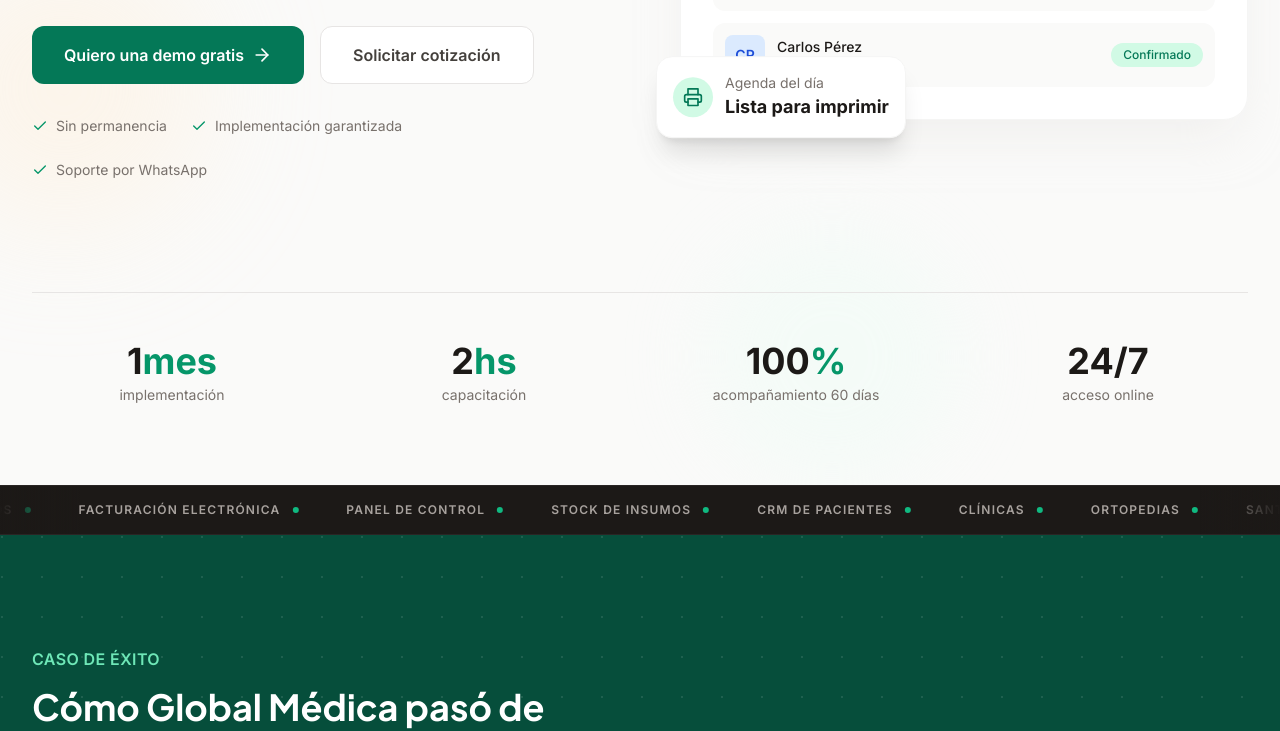
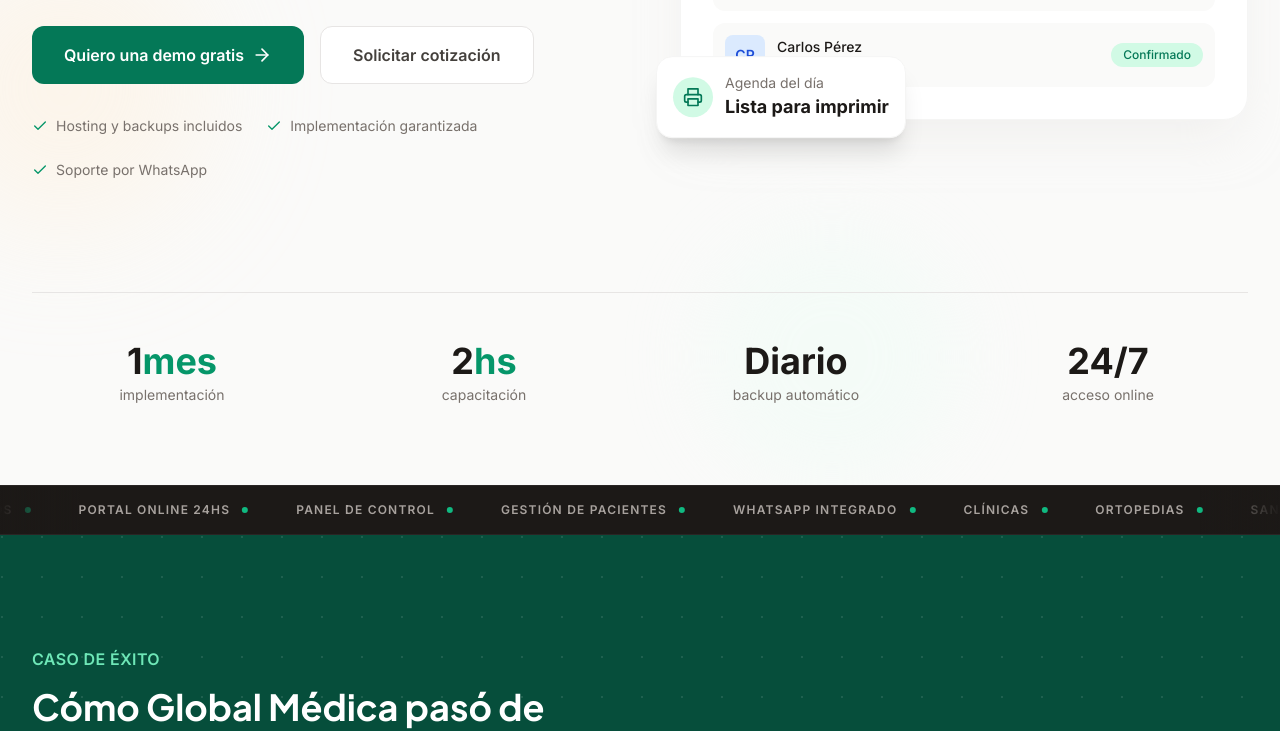
Before and after one commit to mati40115666-creator/mit-sistemas, a React (Vite) app: page / in a window 1280 px wide. Shown: the part 597-1328 px from the top of the page. Built offline with nearby package versions, Linux system fonts and the light colour scheme.

Commit message:
Pagina actualizada por completo

```diff
--- a/src/components/FinalCTA.jsx
+++ b/src/components/FinalCTA.jsx
@@ -21,7 +21,7 @@ export default function FinalCTA() {
             Agendá tu demo gratuita hoy
           </h2>
           <p className="text-xl text-emerald-100 mb-10 max-w-2xl mx-auto leading-relaxed">
-            20 minutos por videollamada. Te muestro el sistema funcionando con datos reales de una clínica similar a la tuya. Sin letra chica, sin compromisos.
+            20 minutos por videollamada. Te muestro el sistema funcionando en un entorno de demostración, con datos representativos del rubro. Sin letra chica, sin compromisos.
           </p>
 
           <div className="flex flex-col sm:flex-row gap-4 justify-center mb-10">
--- a/src/components/Hero.jsx
+++ b/src/components/Hero.jsx
@@ -4,7 +4,7 @@ import { ArrowRight, Check, TrendingUp, Clock, Building2, Printer } from 'lucide
 const STATS = [
   { value: '1', label: 'mes', sub: 'implementación' },
   { value: '2', label: 'hs', sub: 'capacitación' },
-  { value: '100', label: '%', sub: 'acompañamiento 60 días' },
+  { value: 'Diario', label: '', sub: 'backup automático' },
   { value: '24/7', label: '', sub: 'acceso online' },
 ]
 
@@ -69,7 +69,7 @@ export default function Hero() {
             <div className="flex flex-wrap items-center gap-6 text-sm text-stone-500">
               <div className="flex items-center gap-2">
                 <Check className="w-4 h-4 text-emerald-600" />
-                <span>Sin permanencia</span>
+                <span>Hosting y backups incluidos</span>
               </div>
               <div className="flex items-center gap-2">
                 <Check className="w-4 h-4 text-emerald-600" />
--- a/src/components/Marquee.jsx
+++ b/src/components/Marquee.jsx
@@ -1,9 +1,9 @@
 const ITEMS = [
   'Gestión de Turnos',
-  'Facturación Electrónica',
+  'Portal Online 24hs',
   'Panel de Control',
-  'Stock de Insumos',
-  'CRM de Pacientes',
+  'Gestión de Pacientes',
+  'WhatsApp Integrado',
   'Clínicas',
   'Ortopedias',
   'Santa Fe',
--- a/src/components/Planes.jsx
+++ b/src/components/Planes.jsx
@@ -120,6 +120,18 @@ export default function Planes() {
           ))}
         </div>
 
+        {/* Módulos a medida */}
+        <div className="bg-white rounded-2xl border border-gray-100 px-8 py-6 mb-10 text-center">
+          <p className="text-gray-700 font-semibold mb-1">
+            ¿Necesitás algo más específico?
+          </p>
+          <p className="text-gray-500 text-sm max-w-2xl mx-auto">
+            Historia clínica digital, control de stock, facturación, o cualquier otra función
+            a medida de tu negocio se puede desarrollar y se cotiza aparte, según lo que tu
+            clínica u ortopedia necesite.
+          </p>
+        </div>
+
         {/* Notas generales */}
         <div className="bg-white rounded-2xl border border-gray-100 px-8 py-5 flex flex-col sm:flex-row sm:items-center gap-3 justify-center mb-10">
           <div className="flex items-center gap-2 text-sm text-gray-500">
```
